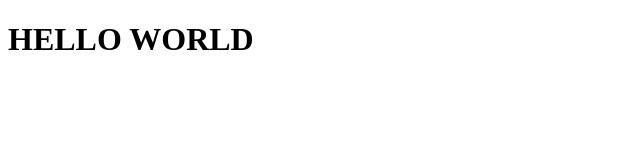
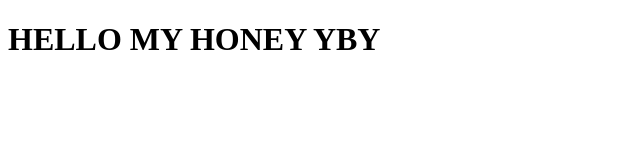
Before and after one commit to pandadayan/pandadayan.github.io, a plain HTML site: page index.html in a window 1280 px wide. Shown: the whole page, without its empty margins (0-640 px from the left). Drawn offline with Linux system fonts and the light colour scheme.

Commit message:
v0.0.2 TEST HTML

```diff
--- a/index.html
+++ b/index.html
@@ -7,6 +7,6 @@
     <title>pyblog</title>
 </head>
 <body>
-    <h1>HELLO WORLD</h1>
+    <h1>HELLO MY HONEY YBY</h1>
 </body>
 </html>
```
